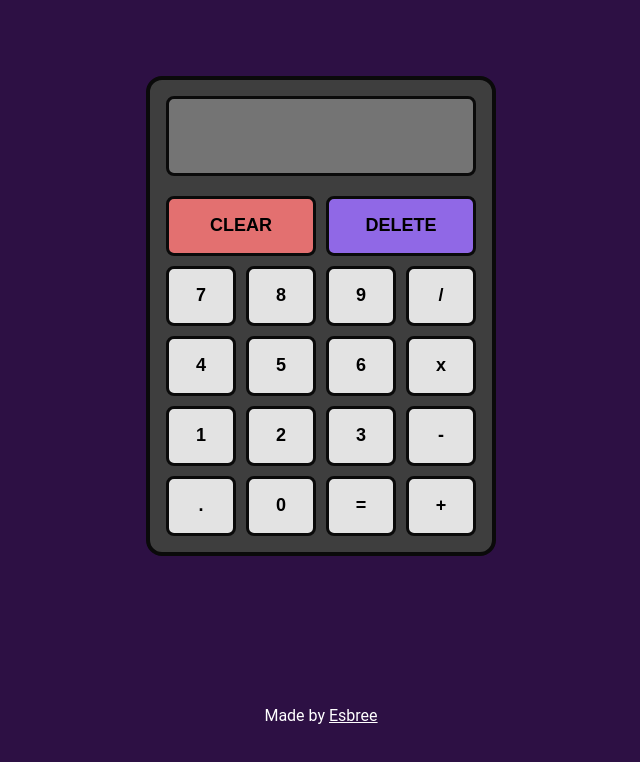
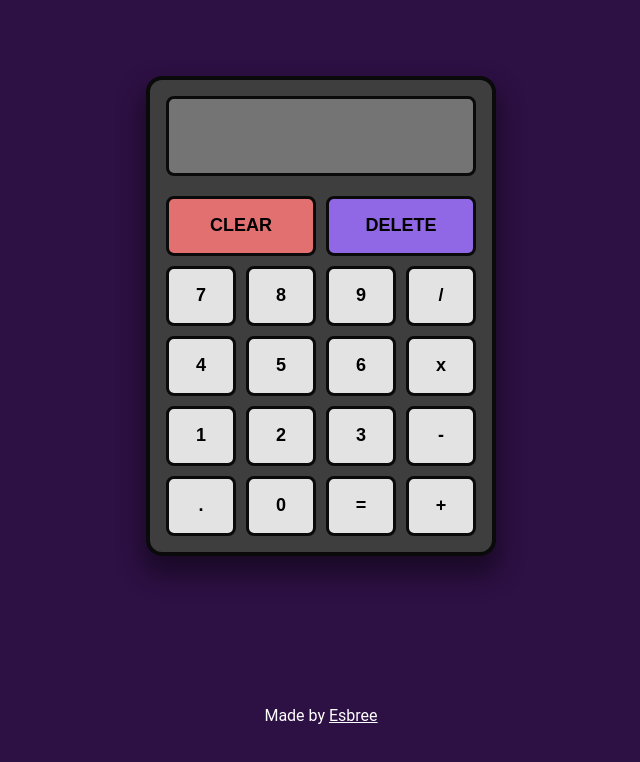
Before and after one commit to Esbree/Calculator, a plain HTML site: page index.html in a window 1280 px wide. Shown: the whole page, without its empty margins (319-959 px from the left). Drawn offline with Linux system fonts and the light colour scheme.

Commit message:
shadow for Calc

```diff
--- a/styles.css
+++ b/styles.css
@@ -38,6 +38,7 @@ main {
   border-radius: 16px;
   background-color: rgb(62, 62, 62);
   padding: 16px;
+  box-shadow: 0px 15px 25px 5px rgba(0,0,0,0.41);
 }
 
 /*----------SCREEN----------*/
```
